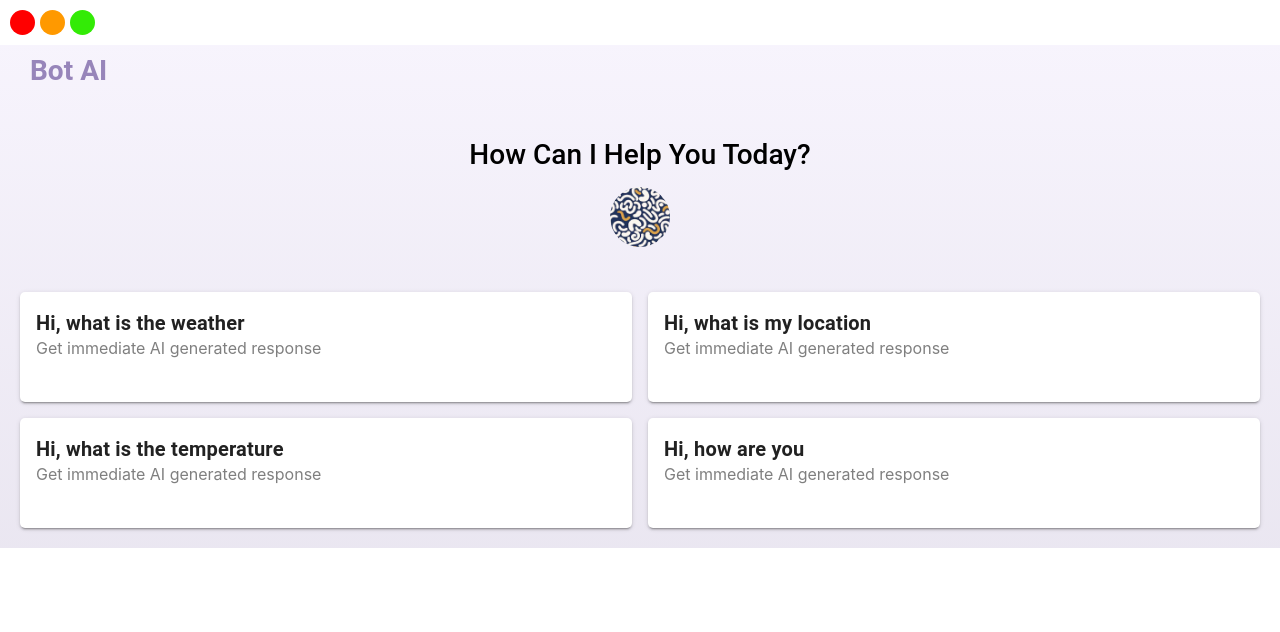
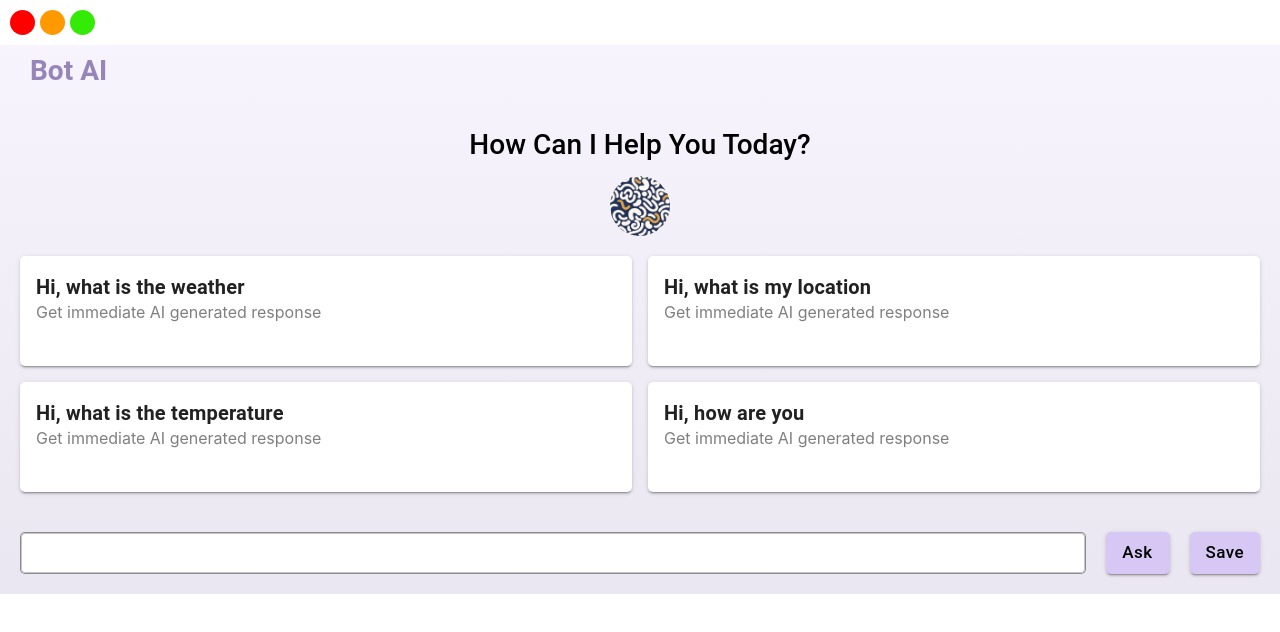
Before and after one commit to prachi397/BotAi-Application, a React (Create React App) app: page / in a window 1280 px wide. Shown: the top 632 px of the page. Built offline with nearby package versions, Linux system fonts and the light colour scheme.

Commit message:
completed responsvie design for chat bot home page

```diff
--- a/src/App.css
+++ /dev/null
@@ -1,38 +0,0 @@
-.App {
-  text-align: center;
-}
-
-.App-logo {
-  height: 40vmin;
-  pointer-events: none;
-}
-
-@media (prefers-reduced-motion: no-preference) {
-  .App-logo {
-    animation: App-logo-spin infinite 20s linear;
-  }
-}
-
-.App-header {
-  background-color: #282c34;
-  min-height: 100vh;
-  display: flex;
-  flex-direction: column;
-  align-items: center;
-  justify-content: center;
-  font-size: calc(10px + 2vmin);
-  color: white;
-}
-
-.App-link {
-  color: #61dafb;
-}
-
-@keyframes App-logo-spin {
-  from {
-    transform: rotate(0deg);
-  }
-  to {
-    transform: rotate(360deg);
-  }
-}
--- a/src/App.js
+++ b/src/App.js
@@ -1,4 +1,3 @@
-import './App.css';
 import HomePage from './components/homePage/HomePage';
 import TopBar from './components/topBar/TopBar';
 
--- a/src/components/cardComponent/CardComponent.js
+++ b/src/components/cardComponent/CardComponent.js
@@ -1,14 +1,14 @@
 import {
-  Box,
   Card,
   CardContent,
-  CardMedia,
   Grid,
   Typography,
 } from "@mui/material";
 import React from "react";
 
 const CardComponent = () => {
+
+  //some sample questions to display on the start of the web page
   const customizedSampleQuestions = [
     {
       id: 1,
--- a/src/components/homePage/HomePage.js
+++ b/src/components/homePage/HomePage.js
@@ -2,6 +2,7 @@ import { Box, Typography } from "@mui/material";
 import React from "react";
 import chatBotLogo from "../assets/chatBotLogo.png";
 import CardComponent from "../cardComponent/CardComponent";
+import SearchComponent from "../searchComponent/SearchComponent";
 
 const HomePage = () => {
   return (
@@ -28,16 +29,23 @@ const HomePage = () => {
 
       {/* content of the application */}
       <Box>
-        <Box sx={{
-          display: "flex",
-          flexDirection: "column",
-          alignItems:"center",
-          justifyContent:"center",
-          gap: "15px",
-          mt: "4%",
-          mb: "2%",
-        }}>
-          <Typography variant="h3" sx={{ fontSize: {xs:"20px",md:"28px"}, fontWeight: {xs:"300", sm:"500"} }}>
+        <Box
+          sx={{
+            display: "flex",
+            flexDirection: "column",
+            alignItems: "center",
+            justifyContent: "center",
+            gap: "15px",
+            mt: "3.2%",
+          }}
+        >
+          <Typography
+            variant="h3"
+            sx={{
+              fontSize: { xs: "20px", md: "28px" },
+              fontWeight: { xs: "300", sm: "500" },
+            }}
+          >
             How Can I Help You Today?
           </Typography>
           <img
@@ -48,9 +56,14 @@ const HomePage = () => {
             width={60}
           />
         </Box>
+
+        {/* cards to display customized sample questions on home page */}
         <Box>
-            <CardComponent/>
+          <CardComponent />
         </Box>
+
+        {/* search box with save and ask button */}
+        <SearchComponent/>
       </Box>
     </Box>
   );
--- /dev/null
+++ b/src/components/searchComponent/SearchComponent.js
@@ -0,0 +1,40 @@
+import { Box, Button, TextField, Typography } from "@mui/material";
+import React from "react";
+
+const SearchComponent = () => {
+  return (
+    <Box
+      sx={{
+        padding: "20px",
+        display: "flex",
+        gap: "20px",
+        justifyContent: "center",
+        alignItems: "center",
+      }}
+    >
+      <TextField
+        variant="outlined"
+        size="small"
+        sx={{
+          background: "#FFFFFF",
+          border: "1px solid #00000073",
+          borderRadius: "5px",
+          width: { xs: "210px", sm: "575px", md: "795px", lg: "1070px" },
+        }}
+      />
+      <Button
+        variant="contained"
+        sx={{ background: "#D7C7F4", color: "black", borderRadius: "5px", textTransform:"none", fontSize:"17px"}}
+      >
+        Ask
+      </Button>
+      <Button
+        variant="contained"
+        sx={{ background: "#D7C7F4", color: "black", borderRadius: "5px",textTransform:"none", fontSize:"17px" }}
+      >
+        Save
+      </Button>
+    </Box>
+  );
+};
+export default SearchComponent;
```
